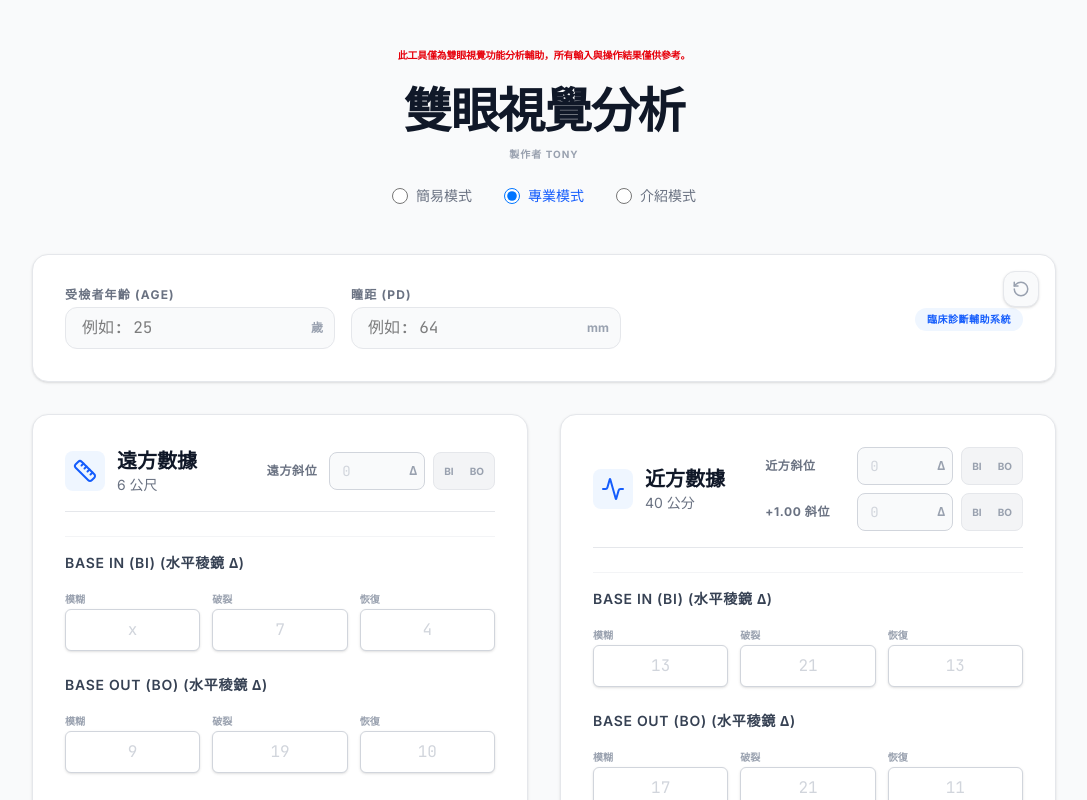
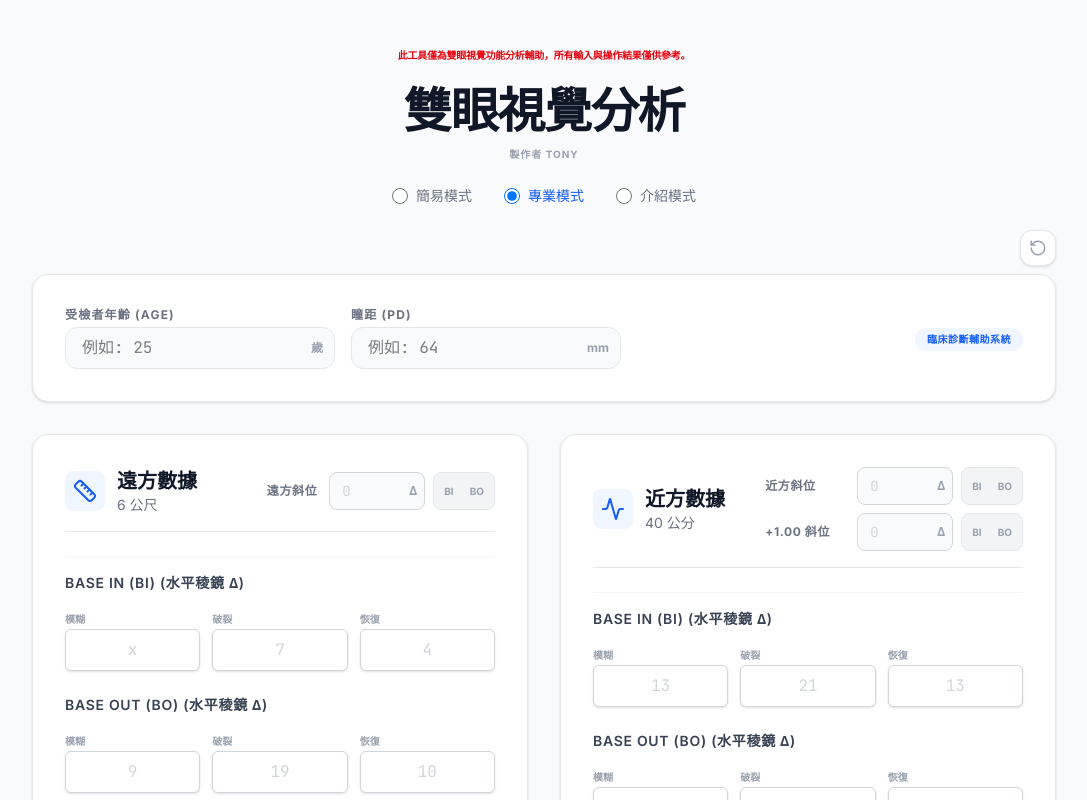
Before and after one commit to Luna05140514/ACA, a React (Vite) app: page / in a window 1280 px wide. Shown: the top 800 px of the page, without its empty margins (96-1183 px from the left). Built offline with nearby package versions, Linux system fonts and the light colour scheme.

Commit message:
Add files via upload

```diff
--- a/src/App.tsx
+++ b/src/App.tsx
@@ -774,7 +774,7 @@ export default function App() {
         </div>
 
         {/* Header */}
-        <div className="text-center mb-12">
+        <div className="text-center mb-6">
           <h1 className="text-4xl font-extrabold text-gray-900 tracking-tight sm:text-5xl">
             雙眼視覺分析
           </h1>
@@ -954,18 +954,19 @@ export default function App() {
           </div>
         ) : (
           <>
-            {/* General Info Section */}
-            <div className="bg-white rounded-2xl shadow-sm border border-gray-200 p-8 mb-8 relative">
             {/* Box Reset Button */}
-          <div className="absolute top-4 right-4">
+            <div className="flex justify-end mb-2">
               <button
                 onClick={handleReset}
                 title="清除所有數據"
-              className="p-2 bg-gray-50 border border-gray-200 text-gray-400 hover:text-red-500 hover:border-red-100 hover:bg-red-50 rounded-xl transition-all shadow-sm group"
+                className="p-2 bg-white border border-gray-200 text-gray-400 hover:text-red-500 hover:border-red-100 hover:bg-red-50 rounded-xl transition-all shadow-sm group"
               >
                 <RotateCcw size={18} className="group-hover:rotate-[-45deg] transition-transform" />
               </button>
             </div>
+
+            {/* General Info Section */}
+            <div className="bg-white rounded-2xl shadow-sm border border-gray-200 p-8 mb-8">
               <div className="flex flex-col lg:flex-row items-start lg:items-center gap-6">
                 <div className="grid grid-cols-2 gap-4 w-full sm:w-auto">
                   <div className="space-y-1">
```
Lines whose indentation alone changed are shown as unchanged.
